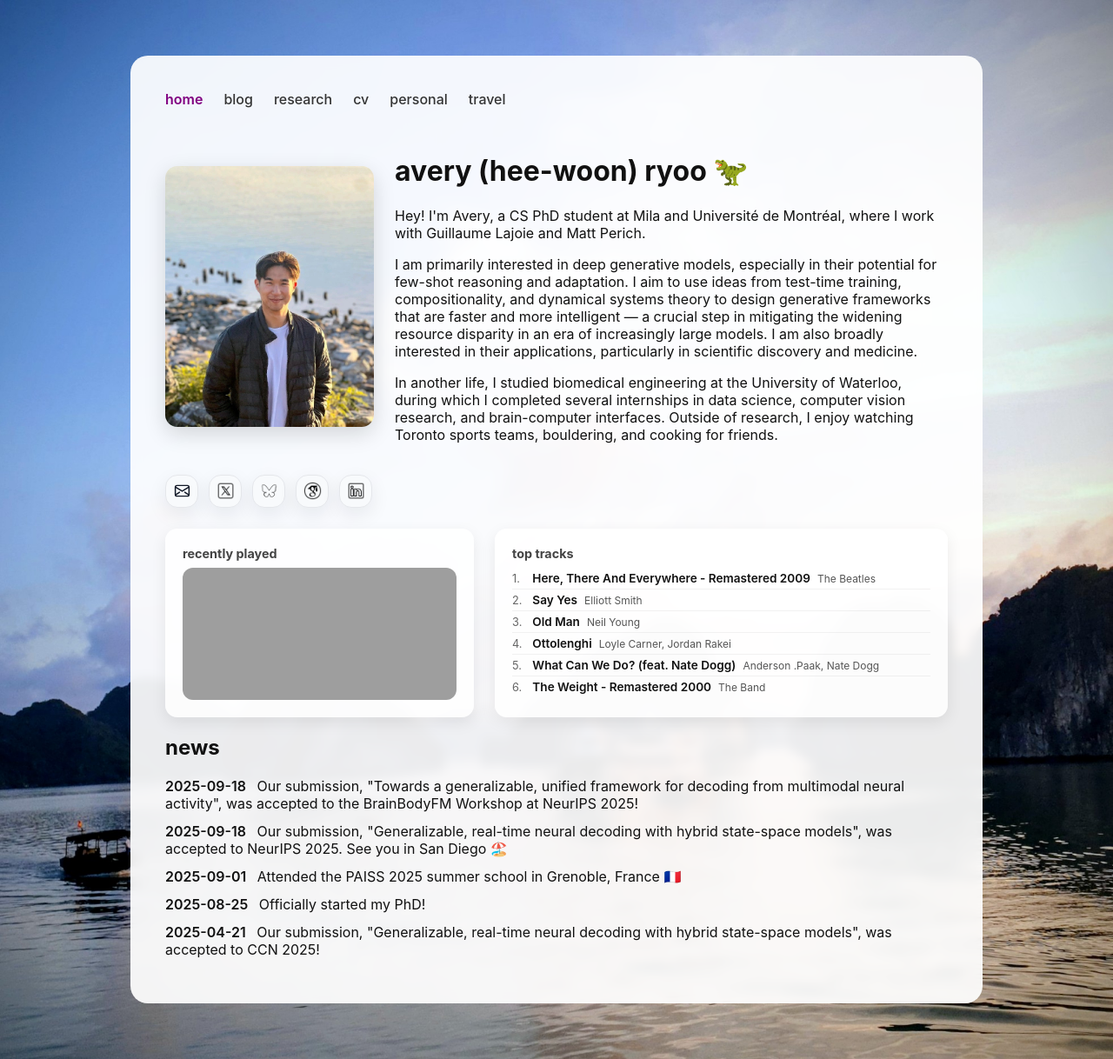
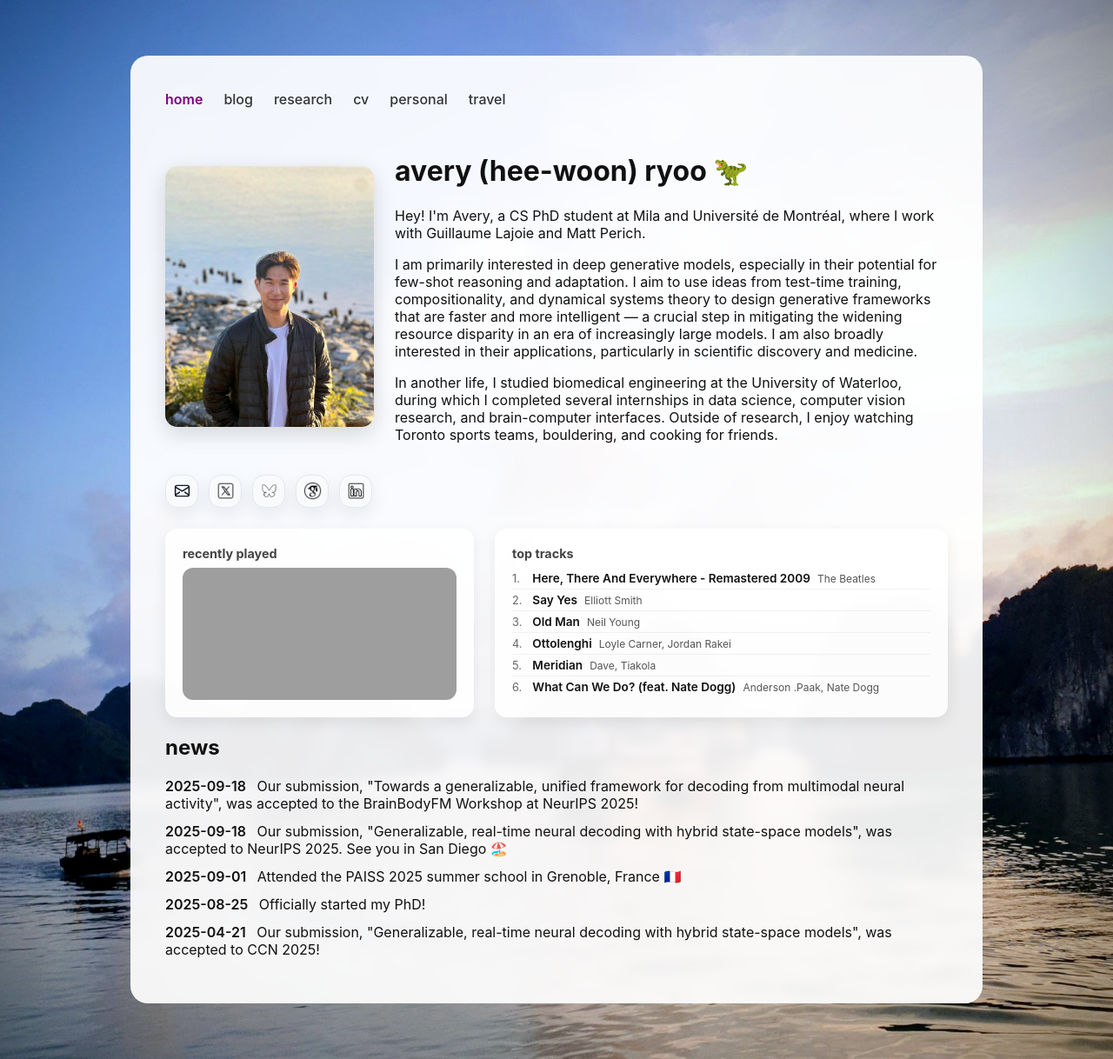
Before and after one commit to averyryoo/averyryoo.github.io, a Jekyll site: the page built from index.md, in a window 1280 px wide. Shown: the whole page at 87% size. Built offline with Jekyll 4.4.1, drawn with Linux system fonts in a browser that asks for light colours; grey boxes are pictures that could not be loaded.

Commit message:
chore: update spotify data

```diff
--- a/_data/spotify.yml
+++ b/_data/spotify.yml
@@ -18,10 +18,10 @@ top_tracks:
 - artist: Loyle Carner, Jordan Rakei
   track: Ottolenghi
   url: https://open.spotify.com/track/64I9byMYBlS1ARsC3vtpgW
+- artist: Dave, Tiakola
+  track: Meridian
+  url: https://open.spotify.com/track/7uilb01TiHfrsk1HGCB98V
 - artist: Anderson .Paak, Nate Dogg
   track: What Can We Do? (feat. Nate Dogg)
   url: https://open.spotify.com/track/0kOxmoYqRXjAnc5ZfQ6TIs
-- artist: The Band
-  track: The Weight - Remastered 2000
-  url: https://open.spotify.com/track/0P7DoyGrr4Wp9w5TotEtUC
-updated_at: 2026-05-17 16:55 UTC
+updated_at: 2026-05-17 17:56 UTC
```
